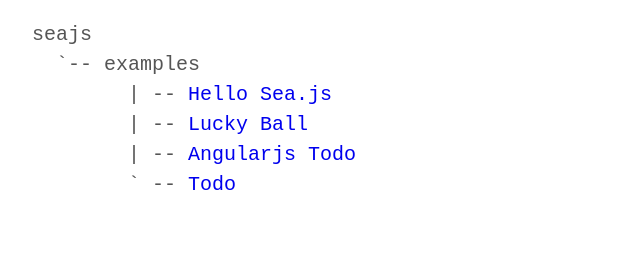
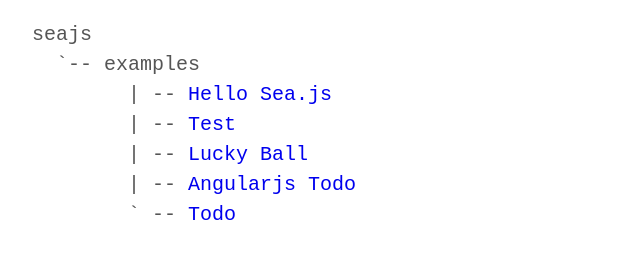
Before and after one commit to tucchun/tui, a plain HTML site: page index.html in a window 1280 px wide. Shown: the whole page, without its empty margins (0-640 px from the left). Drawn offline with Linux system fonts and the light colour scheme.

Commit message:
Signed-off-by: tucchun <tcc901210@gmail.com>

```diff
--- a/index.html
+++ b/index.html
@@ -18,6 +18,7 @@
   seajs
     `-- examples
           | -- <a href="app/hello.html">Hello Sea.js</a>
+          | -- <a href="app/lucky.html">Test</a>
           | -- <a href="app/lucky.html">Lucky Ball</a>
           | -- <a href="app/ng-todo.html">Angularjs Todo</a>
           ` -- <a href="app/todo.html">Todo</a>
```
